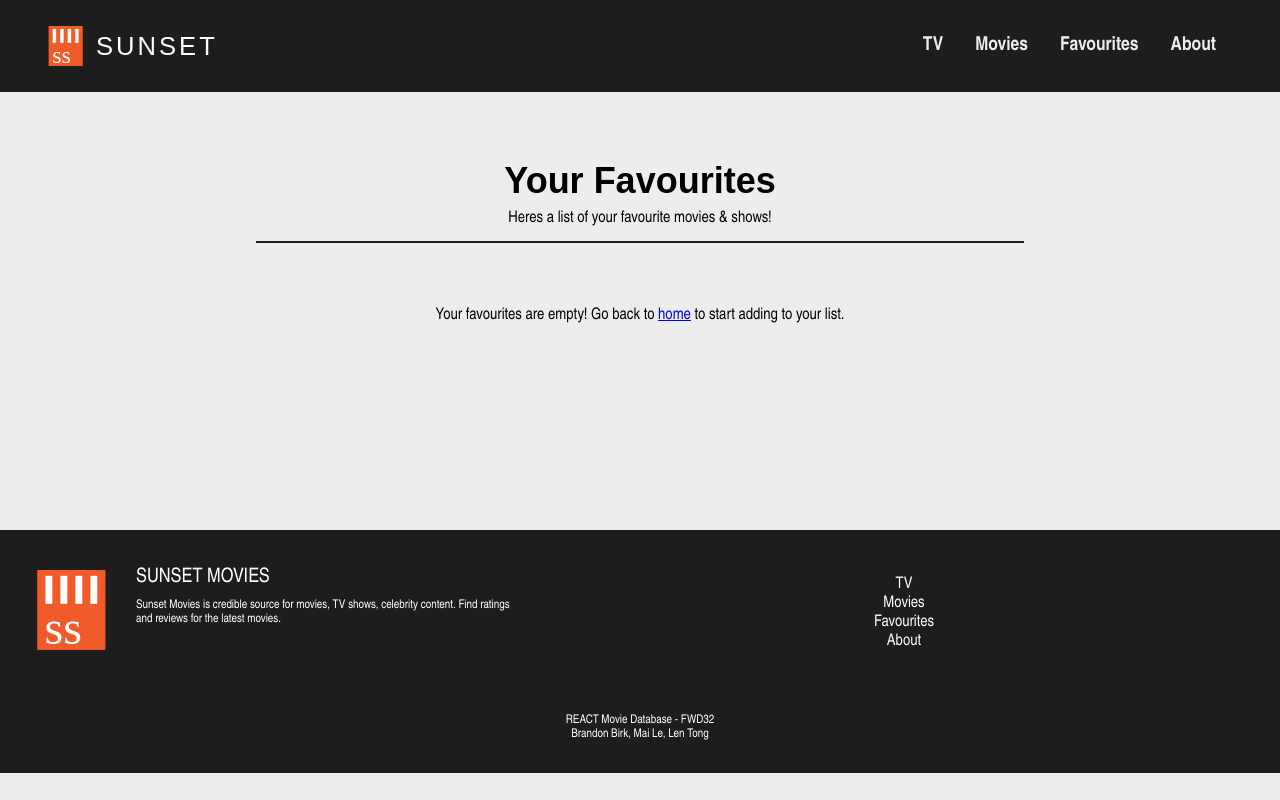
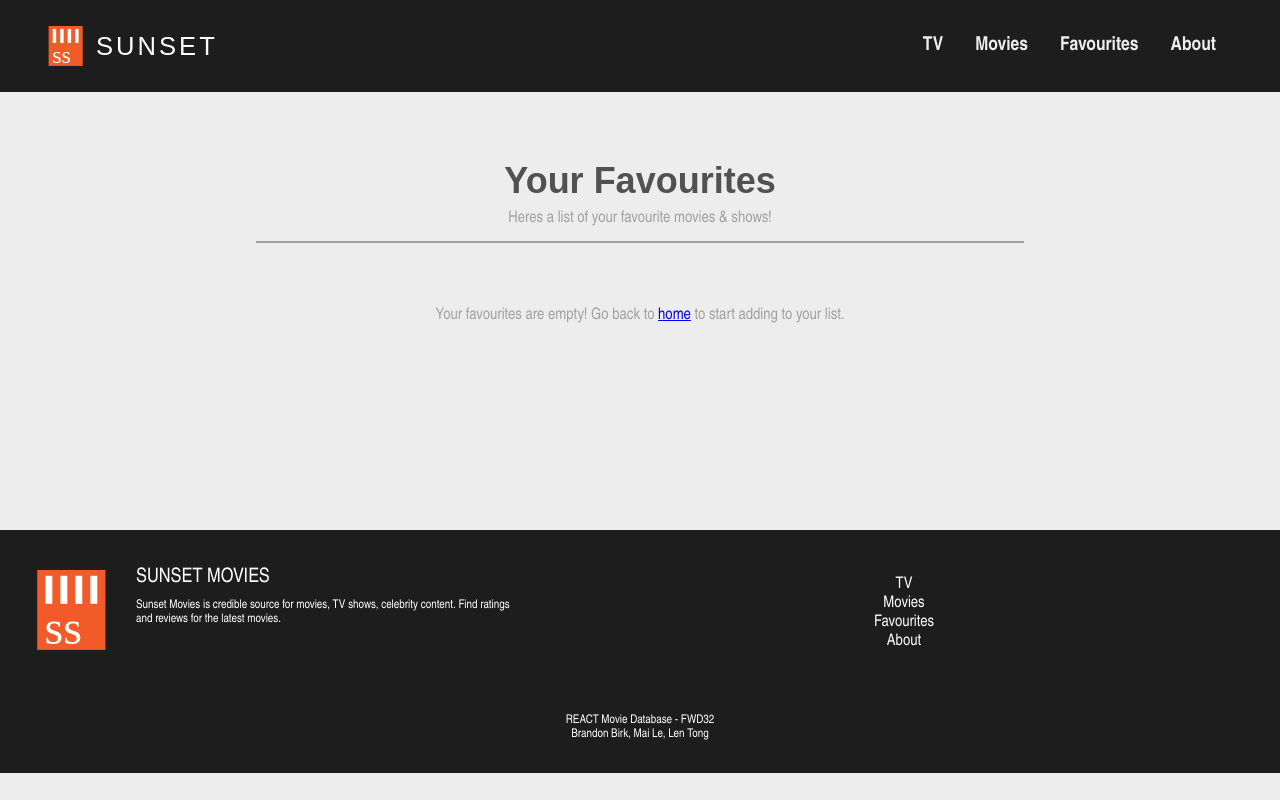
Before and after one commit to brandonb95/Movie-Database, a React (Create React App) app in the folder movie-database/: page /favourites in a window 1280 px wide. Built offline with nearby package versions, Linux system fonts and the light colour scheme.

Commit message:
favourites styling

```diff
--- a/movie-database/src/scss/_favourites.scss
+++ b/movie-database/src/scss/_favourites.scss
@@ -6,6 +6,7 @@ body {
 
     .fav-wrapper {
         margin-bottom:-5rem;
+        color: $sort-color;
 
         h1{
             margin: auto;
@@ -16,15 +17,20 @@ body {
 
         p {
             margin: auto;
-            border-bottom: $dark-bg-color solid 2px;
+            border-bottom: rgba(128, 128, 128, 0.716) solid 2px;
             width: 60%;
             padding-bottom: .75rem;
+            color: $sort-color-light;
         }
 
         .faves-page {
             margin-top: -13rem;
             p{
                 border-bottom: none;
+            }
+
+            .card-title {
+                margin-top: 1rem;
             }
         }
 
```
